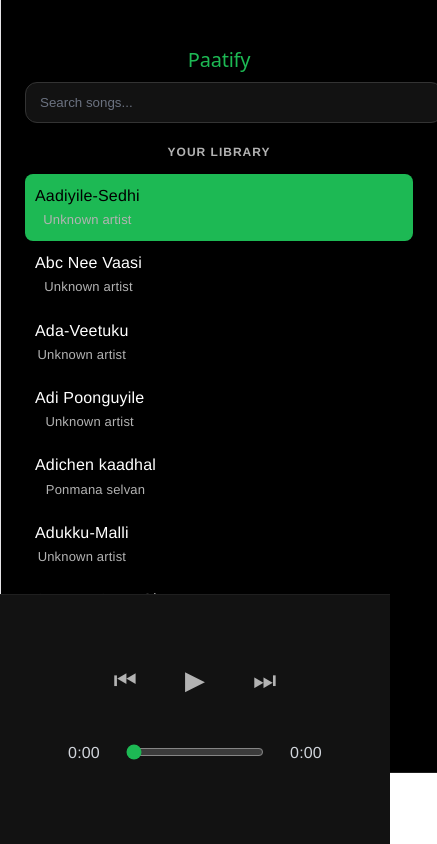
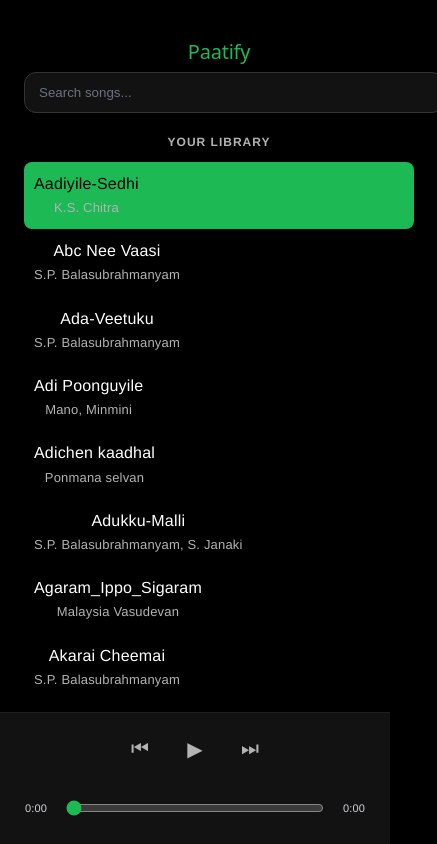
Before and after one commit to thomasjunior-codes/paatify, a React (Vite) app: page / in a window 390 px wide. Shown: the whole page, 437 px wide, since content can reach past the window. Built offline with nearby package versions, Linux system fonts and the light colour scheme.

Commit message:
updating artist names and mobile fit

```diff
--- a/public/songs.json
+++ b/public/songs.json
@@ -1,22 +1,22 @@
 [
   {
     "title": "Aadiyile-Sedhi",
-    "artist": "",
+    "artist": "K.S. Chitra",
     "src": "Aadiyile-Sedhi.mp3"
   },
   {
     "title": "Abc Nee Vaasi",
-    "artist": "",
+    "artist": "S.P. Balasubrahmanyam",
     "src": "Abc Nee Vaasi.mp3"
   },
   {
     "title": "Ada-Veetuku",
-    "artist": "",
+    "artist": "S.P. Balasubrahmanyam",
     "src": "Ada-Veetuku-MassTamilan.com.mp3"
   },
   {
     "title": "Adi Poonguyile ",
-    "artist": "",
+    "artist": "Mano, Minmini",
     "src": "Adi Poonguyile [Masstamilan.In]-.mp3"
   },
   {
@@ -26,47 +26,47 @@
   },
   {
     "title": "Adukku-Malli",
-    "artist": "",
+    "artist": "S.P. Balasubrahmanyam, S. Janaki",
     "src": "Adukku-Malli-MassTamilan.com.mp3"
   },
   {
     "title": "Agaram_Ippo_Sigaram",
-    "artist": "",
+    "artist": "Malaysia Vasudevan",
     "src": "Agaram_Ippo_Sigaram-Tnwap.Net.mp3"
   },
   {
     "title": "Akarai Cheemai",
-    "artist": "",
+    "artist": "S.P. Balasubrahmanyam",
     "src": "Akarai Cheemai.mp3"
   },
   {
     "title": "Andhiyiley-Vaanam",
-    "artist": "",
+    "artist": "K.J. Yesudas, S. Janaki",
     "src": "Andhiyiley-Vaanam-MassTamilan.com.mp3"
   },
   {
     "title": "Antha-Nilava-Than",
-    "artist": "",
+    "artist": "S.P. Balasubrahmanyam",
     "src": "Antha-Nilava-Than.mp3"
   },
   {
     "title": "Chinna Chinna Vanna Kuyil",
-    "artist": "",
+    "artist": "S. Janaki",
     "src": "Chinna Chinna Vanna Kuyil.mp3"
   },
   {
     "title": "Chinnamani Kuyile",
-    "artist": "",
+    "artist": "S.P. Balasubrahmanyam",
     "src": "Chinnamani Kuyile.mp3"
   },
   {
     "title": "En Ganam",
-    "artist": "",
+    "artist": "K.J. Yesudas",
     "src": "En Ganam.mp3"
   },
   {
     "title": "En-Vaanilay",
-    "artist": "",
+    "artist": "S.P. Balasubrahmanyam, K.S. Chitra",
     "src": "En-Vaanilay-MassTamilan.com.mp3"
   },
   {
@@ -76,47 +76,47 @@
   },
   {
     "title": "Endhan-Nenjil",
-    "artist": "",
+    "artist": "S.P. Balasubrahmanyam",
     "src": "Endhan-Nenjil-MassTamilan.com.mp3"
   },
   {
     "title": "Enge-En-Jeevane",
-    "artist": "",
+    "artist": "K.J. Yesudas, P. Susheela",
     "src": "Enge-En-Jeevane-MassTamilan.com.mp3"
   },
   {
     "title": "Engirundho Azhaikkum",
-    "artist": "",
+    "artist": "S.P. Balasubrahmanyam, S. Janaki",
     "src": "Engirundho Azhaikkum.mp3"
   },
   {
     "title": "Enna-Satham-Intha",
-    "artist": "",
+    "artist": "S.P. Balasubrahmanyam",
     "src": "Enna-Satham-Intha-MassTamilan.com.mp3"
   },
   {
     "title": "Ennodu-Pattu",
-    "artist": "",
+    "artist": "S.P. Balasubrahmanyam, S. Janaki",
     "src": "Ennodu-Pattu-MassTamilan.com.mp3"
   },
   {
     "title": "Entha-Poovilum",
-    "artist": "",
+    "artist": "K.J. Yesudas",
     "src": "Entha-Poovilum-MassTamilan.com.mp3"
   },
   {
     "title": "Idhayam-Oru",
-    "artist": "",
+    "artist": "Malaysia Vasudevan, S. Janaki",
     "src": "Idhayam-Oru-MassTamilan.com.mp3"
   },
   {
     "title": "Ilaiya-Nila",
-    "artist": "",
+    "artist": "S.P. Balasubrahmanyam, S. Janaki",
     "src": "Ilaiya-Nila-MassTamilan.com.mp3"
   },
   {
     "title": "Ilamai Enum Poongatru",
-    "artist": "",
+    "artist": "K.J. Yesudas, P. Susheela",
     "src": "Ilamai Enum Poongatru.mp3"
   },
   {
@@ -126,257 +126,257 @@
   },
   {
     "title": "Ithu-Oru-Pon-Malai",
-    "artist": "",
+    "artist": "K.J. Yesudas",
     "src": "Ithu-Oru-Pon-Malai-MassTamilan.com.mp3"
   },
   {
     "title": "Kaathalin Deepam Ondru (Male)",
-    "artist": "",
+    "artist": "S.P. Balasubrahmanyam",
     "src": "Kaathalin Deepam Ondru (Male).mp3"
   },
   {
     "title": "Kaattukuyilu",
-    "artist": "",
+    "artist": "S.P. Balasubrahmanyam, S. Janaki",
     "src": "Kaattukuyilu.mp3"
   },
   {
     "title": "Kadavul-Ullame",
-    "artist": "",
+    "artist": "T.M. Sounderarajan",
     "src": "Kadavul-Ullame-MassTamilan.com.mp3"
   },
   {
     "title": "Kadhal-Oviyam",
-    "artist": "",
+    "artist": "S. Janaki",
     "src": "Kadhal-Oviyam-MassTamilan.com.mp3"
   },
   {
     "title": "Kalyana_Thennila-",
-    "artist": "",
+    "artist": "S.P. Balasubrahmanyam, S. Janaki",
     "src": "Kalyana_Thennila-[Masstamilan.In]-.mp3"
   },
   {
     "title": "Kanavu-Kaanum-Vazhkkai",
-    "artist": "",
+    "artist": "S.P. Balasubrahmanyam",
     "src": "Kanavu-Kaanum-Vazhkkai-MassTamilan.com.mp3"
   },
   {
     "title": "Kanmani-Anbodu",
-    "artist": "",
+    "artist": "Kamal Haasan, S. Janaki",
     "src": "Kanmani-Anbodu.mp3"
   },
   {
     "title": "Kannale Kadhal Kavithai",
-    "artist": "",
+    "artist": "S.P. Balasubrahmanyam, S. Janaki",
     "src": "Kannale Kadhal Kavithai.mp3"
   },
   {
     "title": "Kannan-Vanthu",
-    "artist": "",
+    "artist": "S.P. Balasubrahmanyam",
     "src": "Kannan-Vanthu-MassTamilan.com.mp3"
   },
   {
     "title": "Kanne Navamaniye",
-    "artist": "",
+    "artist": "K.J. Yesudas, P. Susheela",
     "src": "Kanne Navamaniye.mp3"
   },
   {
     "title": "Kanne-Kalaimane",
-    "artist": "",
+    "artist": "K.J. Yesudas",
     "src": "Kanne-Kalaimane-MassTamilan.com.mp3"
   },
   {
     "title": "Kasturi Mane Mane",
-    "artist": "",
+    "artist": "S.P. Balasubrahmanyam",
     "src": "Kasturi Mane Mane.mp3"
   },
   {
     "title": "Kathoram Lolaku",
-    "artist": "",
+    "artist": "S.P. Balasubrahmanyam",
     "src": "Kathoram Lolaku.mp3"
   },
   {
     "title": "Kodaikaala Kaatre Kulir Thendral Paadum Paatte",
-    "artist": "",
+    "artist": "S.P. Balasubrahmanyam, S. Janaki",
     "src": "Kodaikaala Kaatre Kulir Thendral Paadum Paatte.mp3"
   },
   {
     "title": "Kodiyile-Malliyapoo",
-    "artist": "",
+    "artist": "S. Janaki",
     "src": "Kodiyile-Malliyapoo-MassTamilan.com.mp3"
   },
   {
     "title": "Koondukkulla",
-    "artist": "",
+    "artist": "S.P. Balasubrahmanyam, S. Janaki",
     "src": "Koondukkulla.mp3"
   },
   {
     "title": "Kudagu-Malai",
-    "artist": "",
+    "artist": "K.J. Yesudas",
     "src": "Kudagu-Malai.mp3"
   },
   {
     "title": "Kuyile Kuyile",
-    "artist": "",
+    "artist": "S. Janaki",
     "src": "Kuyile Kuyile.mp3"
   },
   {
     "title": "Kuzhal-Oothum-Kannanukku",
-    "artist": "",
+    "artist": "K.J. Yesudas",
     "src": "Kuzhal-Oothum-Kannanukku.mp3"
   },
   {
     "title": "Madai Thiranthu",
-    "artist": "",
+    "artist": "S.P. Balasubrahmanyam",
     "src": "Madai Thiranthu.mp3"
   },
   {
     "title": "Malaiyoram Veesum Kaatru (Male)",
-    "artist": "",
+    "artist": "S.P. Balasubrahmanyam",
     "src": "Malaiyoram Veesum Kaatru (Male).mp3"
   },
   {
     "title": "Malligai Mottu Manasa Thottu",
-    "artist": "",
+    "artist": "S.P. Balasubrahmanyam, S. Janaki",
     "src": "Malligai Mottu Manasa Thottu.mp3"
   },
   {
     "title": "Mandram-Vandha-Thendralukku",
-    "artist": "",
+    "artist": "S.P. Balasubrahmanyam",
     "src": "Mandram-Vandha-Thendralukku.mp3"
   },
   {
     "title": "Marugo Marugo ",
-    "artist": "",
+    "artist": "S.P. Balasubrahmanyam, K.S. Chitra",
     "src": "Marugo Marugo [Masstamilan.In]-.mp3"
   },
   {
     "title": "Mazhai-Varuthu-Mazhai-Varuth-",
-    "artist": "",
+    "artist": "Malaysia Vasudevan, S. Janaki",
     "src": "Mazhai-Varuthu-Mazhai-Varuth-MassTamilan.io.mp3"
   },
   {
     "title": "Naan Earikarai",
-    "artist": "",
+    "artist": "S.P. Balasubrahmanyam",
     "src": "Naan Earikarai.mp3"
   },
   {
     "title": "Naan Thedum Sevanthi",
-    "artist": "",
+    "artist": "K.J. Yesudas",
     "src": "Naan Thedum Sevanthi.mp3"
   },
   {
     "title": "Nadhi-Odum-Karaiyoram",
-    "artist": "",
+    "artist": "S.P. Balasubrahmanyam, S. Janaki",
     "src": "Nadhi-Odum-Karaiyoram-MassTamilan.com.mp3"
   },
   {
     "title": "Nalam-Vaazha-Ennalum",
-    "artist": "",
+    "artist": "S.P. Balasubrahmanyam",
     "src": "Nalam-Vaazha-Ennalum-MassTamilan.com.mp3"
   },
   {
     "title": "Nee Engey En Anbe",
-    "artist": "",
+    "artist": "K.J. Yesudas, P. Susheela",
     "src": "Nee Engey En Anbe.mp3"
   },
   {
     "title": "Nee Pathi Nan Pathi- ",
-    "artist": "",
+    "artist": "S.P. Balasubrahmanyam, S. Janaki",
     "src": "Nee Pathi Nan Pathi- [Masstamilan.In]-.mp3"
   },
   {
     "title": "Nee Pottu Vacha",
-    "artist": "",
+    "artist": "S.P. Balasubrahmanyam",
     "src": "Nee Pottu Vacha.mp3"
   },
   {
     "title": "Nee-Oru-Kaadhal-Sangeetham",
-    "artist": "",
+    "artist": "S.P. Balasubrahmanyam, S. Janaki",
     "src": "Nee-Oru-Kaadhal-Sangeetham.mp3"
   },
   {
     "title": "Nila-Kayuum",
-    "artist": "",
+    "artist": "S.P. Balasubrahmanyam",
     "src": "Nila-Kayuum.mp3"
   },
   {
     "title": "Ninaivo Oru Paravai",
-    "artist": "",
+    "artist": "Kamal Haasan, S. Janaki",
     "src": "Ninaivo Oru Paravai.mp3"
   },
   {
     "title": "Ninnukori-Varanam",
-    "artist": "",
+    "artist": "S.P. Balasubrahmanyam",
     "src": "Ninnukori-Varanam-MassTamilan.com.mp3"
   },
   {
     "title": "Oorellam Saamiyaga",
-    "artist": "",
+    "artist": "K.J. Yesudas",
     "src": "Oorellam Saamiyaga.mp3"
   },
   {
     "title": "Oorusanam-Thoongiduchu",
-    "artist": "",
+    "artist": "S.P. Balasubrahmanyam, S. Janaki",
     "src": "Oorusanam-Thoongiduchu.mp3"
   },
   {
     "title": "Oru Santhana Kaattu",
-    "artist": "",
+    "artist": "S.P. Balasubrahmanyam, S. Janaki",
     "src": "Oru Santhana Kaattu.mp3"
   },
   {
     "title": "Oru_Iniya_Manathu-VmusiQ.Com",
-    "artist": "",
+    "artist": "Malaysia Vasudevan",
     "src": "Oru_Iniya_Manathu-VmusiQ.Com.mp3"
   },
   {
     "title": "Oru-Pen-Pura",
-    "artist": "",
+    "artist": "S.P. Balasubrahmanyam",
     "src": "Oru-Pen-Pura.mp3"
   },
   {
     "title": "Oru-Poonga-Vanam",
-    "artist": "",
+    "artist": "K.J. Yesudas, S. Janaki",
     "src": "Oru-Poonga-Vanam-MassTamilan.com.mp3"
   },
   {
     "title": "Paattu-Thalaivan",
-    "artist": "",
+    "artist": "S.P. Balasubrahmanyam",
     "src": "Paattu-Thalaivan-MassTamilan.com.mp3"
   },
   {
     "title": "Paer Vetchaalum- ",
-    "artist": "",
+    "artist": "Malaysia Vasudevan, S. Janaki",
     "src": "Paer Vetchaalum- [Masstamilan.In]-.mp3"
   },
   {
     "title": "Panivizhum-Iravu",
-    "artist": "",
+    "artist": "S. Janaki",
     "src": "Panivizhum-Iravu.mp3"
   },
   {
     "title": "Panivizhum-Malar-Vanam",
-    "artist": "",
+    "artist": "S.P. Balasubrahmanyam, S. Janaki",
     "src": "Panivizhum-Malar-Vanam-MassTamilan.com.mp3"
   },
   {
     "title": "Pazhamudhir-Solai",
-    "artist": "",
+    "artist": "S.P. Balasubrahmanyam, K.S. Chitra",
     "src": "Pazhamudhir-Solai-MassTamilan.com.mp3"
   },
   {
     "title": "Pazhaya Soghamkal",
-    "artist": "",
+    "artist": "S.P. Balasubrahmanyam",
     "src": "Pazhaya Soghamkal.mp3"
   },
   {
     "title": "Poo-Maalaye-Thol-Seravaa",
-    "artist": "",
+    "artist": "S.P. Balasubrahmanyam, S. Janaki",
     "src": "Poo-Maalaye-Thol-Seravaa-MassTamilan.com.mp3"
   },
   {
     "title": "Poongatru-Thirumbuma",
-    "artist": "",
+    "artist": "Malaysia Vasudevan, S. Janaki",
     "src": "Poongatru-Thirumbuma.mp3"
   },
   {
@@ -386,252 +386,252 @@
   },
   {
     "title": "Poongum Aagaya Gangai",
-    "artist": "",
+    "artist": "S.P. Balasubrahmanyam",
     "src": "Poongum Aagaya Gangai.mp3"
   },
   {
     "title": "Poonkatru",
-    "artist": "",
+    "artist": "S.P. Balasubrahmanyam, S. Janaki",
     "src": "Poonkatru-MassTamilan.com.mp3"
   },
   {
     "title": "Poova-Eduthu",
-    "artist": "",
+    "artist": "S.P. Balasubrahmanyam, K.S. Chitra",
     "src": "Poova-Eduthu-MassTamilan.com.mp3"
   },
   {
     "title": "Poove-Illaya-Poove",
-    "artist": "",
+    "artist": "S.P. Balasubrahmanyam, S. Janaki",
     "src": "Poove-Illaya-Poove-MassTamilan.com.mp3"
   },
   {
     "title": "Poove-Sempoove",
-    "artist": "",
+    "artist": "K.J. Yesudas",
     "src": "Poove-Sempoove-MassTamilan.com.mp3"
   },
   {
     "title": "Pothi-Vacha-Malliga-Mottu",
-    "artist": "",
+    "artist": "S.P. Balasubrahmanyam, S. Janaki",
     "src": "Pothi-Vacha-Malliga-Mottu-MassTamilan.com.mp3"
   },
   {
     "title": "Raasaathi-Unnai-Kaanatha-Nenjam",
-    "artist": "",
+    "artist": "S.P. Balasubrahmanyam",
     "src": "Raasaathi-Unnai-Kaanatha-Nenjam.mp3"
   },
   {
     "title": "Raathiriyil Paadum Paattu ",
-    "artist": "",
+    "artist": "S.P. Balasubrahmanyam, S. Janaki",
     "src": "Raathiriyil Paadum Paattu [Masstamilan.In]-.mp3"
   },
   {
     "title": "Raja-Raja-Chozan-Naan",
-    "artist": "",
+    "artist": "K.J. Yesudas",
     "src": "Raja-Raja-Chozan-Naan-MassTamilan.com.mp3"
   },
   {
     "title": "Rasave-Unna",
-    "artist": "",
+    "artist": "Malaysia Vasudevan, S. Janaki",
     "src": "Rasave-Unna.mp3"
   },
   {
     "title": "Rasithan-Kairasithan",
-    "artist": "",
+    "artist": "S.P. Balasubrahmanyam",
     "src": "Rasithan-Kairasithan.mp3"
   },
   {
     "title": "Salaiyoram",
-    "artist": "",
+    "artist": "S.P. Balasubrahmanyam",
     "src": "Salaiyoram.mp3"
   },
   {
     "title": "Sami-Kitte-Solli",
-    "artist": "",
+    "artist": "K.J. Yesudas, K.S. Chitra",
     "src": "Sami-Kitte-Solli-MassTamilan.com.mp3"
   },
   {
     "title": "Sangathil Padatha",
-    "artist": "",
+    "artist": "S.P. Balasubrahmanyam, S. Janaki",
     "src": "Sangathil Padatha.mp3"
   },
   {
     "title": "Sangeetha-Megham",
-    "artist": "",
+    "artist": "S.P. Balasubrahmanyam",
     "src": "Sangeetha-Megham-MassTamilan.com.mp3"
   },
   {
     "title": "Senorita",
-    "artist": "",
+    "artist": "S.P. Balasubrahmanyam, K.S. Chitra",
     "src": "Senorita-MassTamilan.com.mp3"
   },
   {
     "title": "Senthaazham Poovil",
-    "artist": "",
+    "artist": "K.J. Yesudas",
     "src": "Senthaazham Poovil.mp3"
   },
   {
     "title": "Senthoora-Poove",
-    "artist": "",
+    "artist": "S.P. Balasubrahmanyam, S. Janaki",
     "src": "Senthoora-Poove.mp3"
   },
   {
     "title": "Sevanthi Pooveduthen",
-    "artist": "",
+    "artist": "S.P. Balasubrahmanyam, S. Janaki",
     "src": "Sevanthi Pooveduthen.mp3"
   },
   {
     "title": "Shenbagame_ShenbagameM",
-    "artist": "",
+    "artist": "K.J. Yesudas, K.S. Chitra",
     "src": "Shenbagame_ShenbagameM-Tnwap.Net.mp3"
   },
   {
     "title": "Sorgame-Endralum-Athu-",
-    "artist": "",
+    "artist": "S.P. Balasubrahmanyam",
     "src": "Sorgame-Endralum-Athu-MassTamilan.io.mp3"
   },
   {
     "title": "Thaalattudhe Vaanam",
-    "artist": "",
+    "artist": "S.P. Balasubrahmanyam, S. Janaki",
     "src": "Thaalattudhe Vaanam.mp3"
   },
   {
     "title": "Thaazham Poove Vaasam",
-    "artist": "",
+    "artist": "K.J. Yesudas",
     "src": "Thaazham Poove Vaasam.mp3"
   },
   {
     "title": "Thaen Mozhi",
-    "artist": "",
+    "artist": "S.P. Balasubrahmanyam, S. Janaki",
     "src": "Thaen Mozhi.mp3"
   },
   {
     "title": "Theme-StarMusiQ.Com",
-    "artist": "",
+    "artist": "Ilaiyaraaja",
     "src": "Theme-StarMusiQ.Com.mp3"
   },
   {
     "title": "Thenmadurai-Vaigai-Nadhi",
-    "artist": "",
+    "artist": "S.P. Balasubrahmanyam",
     "src": "Thenmadurai-Vaigai-Nadhi.mp3"
   },
   {
     "title": "Thenpandi_Thamizhe-StarMusiQ.Com",
-    "artist": "",
+    "artist": "Ilaiyaraaja, Kamal Haasan",
     "src": "Thenpandi_Thamizhe-StarMusiQ.Com.mp3"
   },
   {
     "title": "Thoongatha-Vizhigal",
-    "artist": "",
+    "artist": "S.P. Balasubrahmanyam, S. Janaki",
     "src": "Thoongatha-Vizhigal-MassTamilan.com.mp3"
   },
   {
     "title": "Thulii-Ezhunthathu",
-    "artist": "",
+    "artist": "S.P. Balasubrahmanyam, K.S. Chitra",
     "src": "Thulii-Ezhunthathu-MassTamilan.com.mp3"
   },
   {
     "title": "Ullukulla-Chakaravarthy",
-    "artist": "",
+    "artist": "S.P. Balasubrahmanyam",
     "src": "Ullukulla-Chakaravarthy.mp3"
   },
   {
     "title": "Un Manasula Paattuthaan",
-    "artist": "",
+    "artist": "K.J. Yesudas",
     "src": "Un Manasula Paattuthaan.mp3"
   },
   {
     "title": "Un-Paarvayil",
-    "artist": "",
+    "artist": "S.P. Balasubrahmanyam, S. Janaki",
     "src": "Un-Paarvayil-MassTamilan.com.mp3"
   },
   {
     "title": "Unn Manasile Paattuthaan",
-    "artist": "",
+    "artist": "K.J. Yesudas",
     "src": "Unn Manasile Paattuthaan.mp3"
   },
   {
     "title": "Uyire Uyirin",
-    "artist": "",
+    "artist": "S. Janaki",
     "src": "Uyire Uyirin.mp3"
   },
   {
     "title": "Va-Va-Va-Kanna-Va",
-    "artist": "",
+    "artist": "S.P. Balasubrahmanyam",
     "src": "Va-Va-Va-Kanna-Va-MassTamilan.com.mp3"
   },
   {
     "title": "Vaa Vaa Vasanthamey",
-    "artist": "",
+    "artist": "K.J. Yesudas",
     "src": "Vaa Vaa Vasanthamey.mp3"
   },
   {
     "title": "Vaa-Vaa-Anbe-Anbe",
-    "artist": "",
+    "artist": "S.P. Balasubrahmanyam, S. Janaki",
     "src": "Vaa-Vaa-Anbe-Anbe-MassTamilan.com.mp3"
   },
   {
     "title": "Vaan-Megam",
-    "artist": "",
+    "artist": "S.P. Balasubrahmanyam",
     "src": "Vaan-Megam-MassTamilan.com.mp3"
   },
   {
     "title": "Vaanengum Thanga",
-    "artist": "",
+    "artist": "K.J. Yesudas, S. Janaki",
     "src": "Vaanengum Thanga.mp3"
   },
   {
     "title": "Vaanuyarntha-Solaiyile",
-    "artist": "",
+    "artist": "S.P. Balasubrahmanyam, S. Janaki",
     "src": "Vaanuyarntha-Solaiyile-MassTamilan.com.mp3"
   },
   {
     "title": "Vaasamilla",
-    "artist": "",
+    "artist": "S.P. Balasubrahmanyam",
     "src": "Vaasamilla-MassTamilan.com.mp3"
   },
   {
     "title": "Valai-Osai",
-    "artist": "",
+    "artist": "S.P. Balasubrahmanyam, K.S. Chitra",
     "src": "Valai-Osai-MassTamilan.com.mp3"
   },
   {
     "title": "Valli Valli ",
-    "artist": "",
+    "artist": "Malaysia Vasudevan, S. Janaki",
     "src": "Valli Valli [Masstamilan.In]-.mp3"
   },
   {
     "title": "Vandhale Allipoo",
-    "artist": "",
+    "artist": "S.P. Balasubrahmanyam, S. Janaki",
     "src": "Vandhale Allipoo.mp3"
   },
   {
     "title": "Vetti-Veru-Vaasam",
-    "artist": "",
+    "artist": "K.J. Yesudas",
     "src": "Vetti-Veru-Vaasam.mp3"
   },
   {
     "title": "Vizhiyil-Vilunthu",
-    "artist": "",
+    "artist": "S.P. Balasubrahmanyam, S. Janaki",
     "src": "Vizhiyil-Vilunthu-MassTamilan.com.mp3"
   },
   {
     "title": "Yaarum Vilayadum",
-    "artist": "",
+    "artist": "S.P. Balasubrahmanyam",
     "src": "Yaarum Vilayadum.mp3"
   },
   {
     "title": "Yae Paadal Ondru",
-    "artist": "",
+    "artist": "S.P. Balasubrahmanyam, S. Janaki",
     "src": "Yae Paadal Ondru.mp3"
   },
   {
     "title": "Ye Rasaathi",
-    "artist": "",
+    "artist": "Malaysia Vasudevan, S. Janaki",
     "src": "Ye Rasaathi.mp3"
   },
   {
     "title": "Yen Uyir Neethane",
-    "artist": "",
+    "artist": "S.P. Balasubrahmanyam, S. Janaki",
     "src": "Yen Uyir Neethane.mp3"
   }
 ]
--- a/src/App.css
+++ b/src/App.css
@@ -256,19 +256,66 @@
 @media (max-width: 992px) {
   .sidebar {
     width: 100%;
-    max-height: calc(100vh - 120px);
+    max-height: calc(100vh - 140px);
     border-right: none;
     border-bottom: 1px solid #1f1f1f;
+    overflow-y: auto;
   }
 
   .app {
     flex-direction: column;
   }
+
+  .main {
+    height: auto;
+  }
+
+  .player {
+    padding: 20px;
+    flex: none;
+  }
+
+  .album-art {
+    width: 180px;
+    height: 180px;
+    margin-bottom: 20px;
+  }
 }
 
 @media (max-width: 768px) {
+  .app {
+    height: 100vh;
+    overflow: hidden;
+  }
+
+  .sidebar {
+    position: fixed;
+    top: 0;
+    left: 0;
+    right: 0;
+    bottom: 0;
+    width: 100%;
+    height: 100%;
+    max-height: calc(100vh - 130px);
+    padding-bottom: 140px;
+    border-right: none;
+    border-bottom: none;
+    overflow-y: auto;
+    z-index: 5;
+  }
+
+  .sidebar-header {
+    padding: 16px 0 8px;
+    margin: 0;
+  }
+
+  .sidebar-header h2 {
+    font-size: 20px;
+    margin-bottom: 8px;
+  }
+
   .album-art {
-    display: none;
+    display: none !important;
   }
 
   .main {
@@ -276,14 +323,17 @@
     bottom: 0;
     left: 0;
     right: 0;
+    height: auto;
     background: #121212;
-    padding: 16px;
+    padding: 12px 16px;
     border-top: 1px solid #1f1f1f;
     z-index: 10;
   }
 
-  .sidebar {
-    max-height: calc(100vh - 120px);
+  .player {
+    flex: none;
+    padding: 0;
+    gap: 12px;
   }
 
   .player-header {
@@ -293,4 +343,61 @@
   .queue-status {
     display: none;
   }
+
+  .track-labels h2 {
+    font-size: 16px;
+    margin: 0 0 4px;
+  }
+
+  .track-labels p {
+    font-size: 12px;
+    margin: 0;
+  }
+
+  .controls {
+    gap: 16px;
+    margin-bottom: 12px;
+    justify-content: center;
+  }
+
+  .controls button {
+    font-size: 20px;
+  }
+
+  .play-btn {
+    width: 48px;
+    height: 48px;
+    font-size: 20px;
+  }
+
+  .progress {
+    max-width: 100%;
+    margin-bottom: 12px;
+    gap: 8px;
+  }
+
+  .progress span {
+    width: 40px;
+    font-size: 11px;
+  }
+
+  .progress input {
+    flex: 1;
+  }
+
+  .bottom-controls {
+    max-width: 100%;
+    gap: 12px;
+  }
+
+  .action-buttons {
+    display: flex;
+    gap: 8px;
+    justify-content: center;
+  }
+
+  .action-buttons button {
+    padding: 8px 12px;
+    font-size: 12px;
+  }
 }
```
